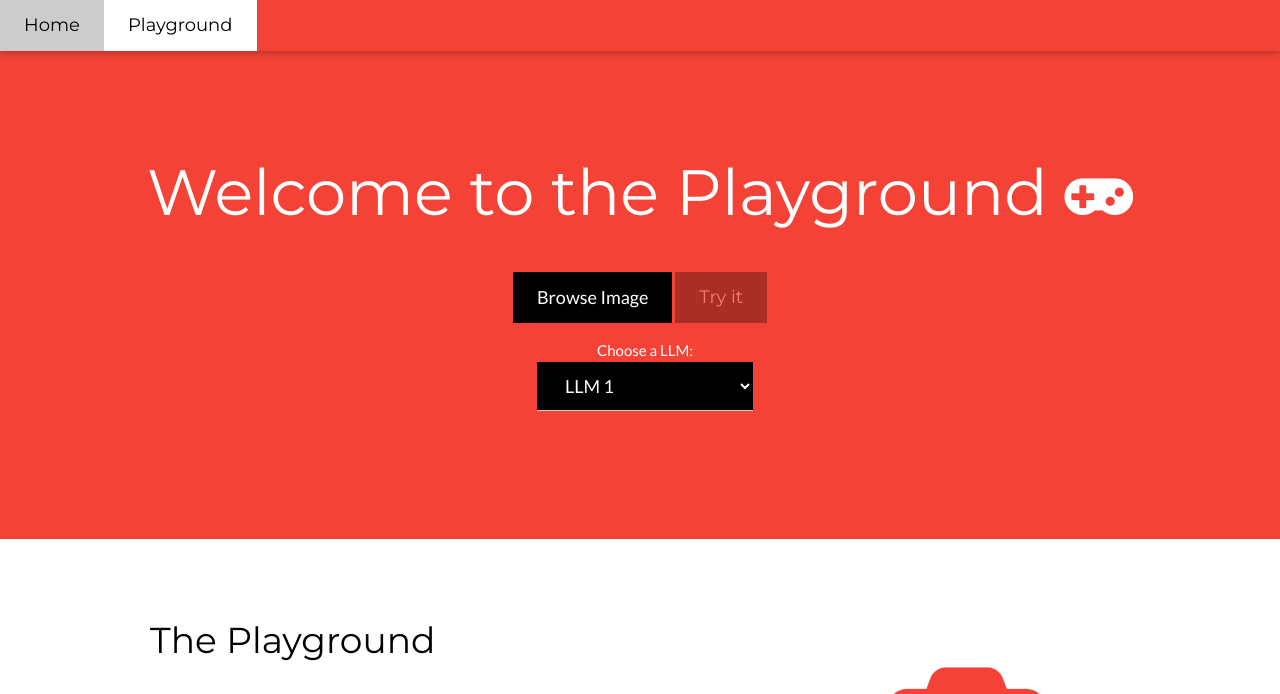
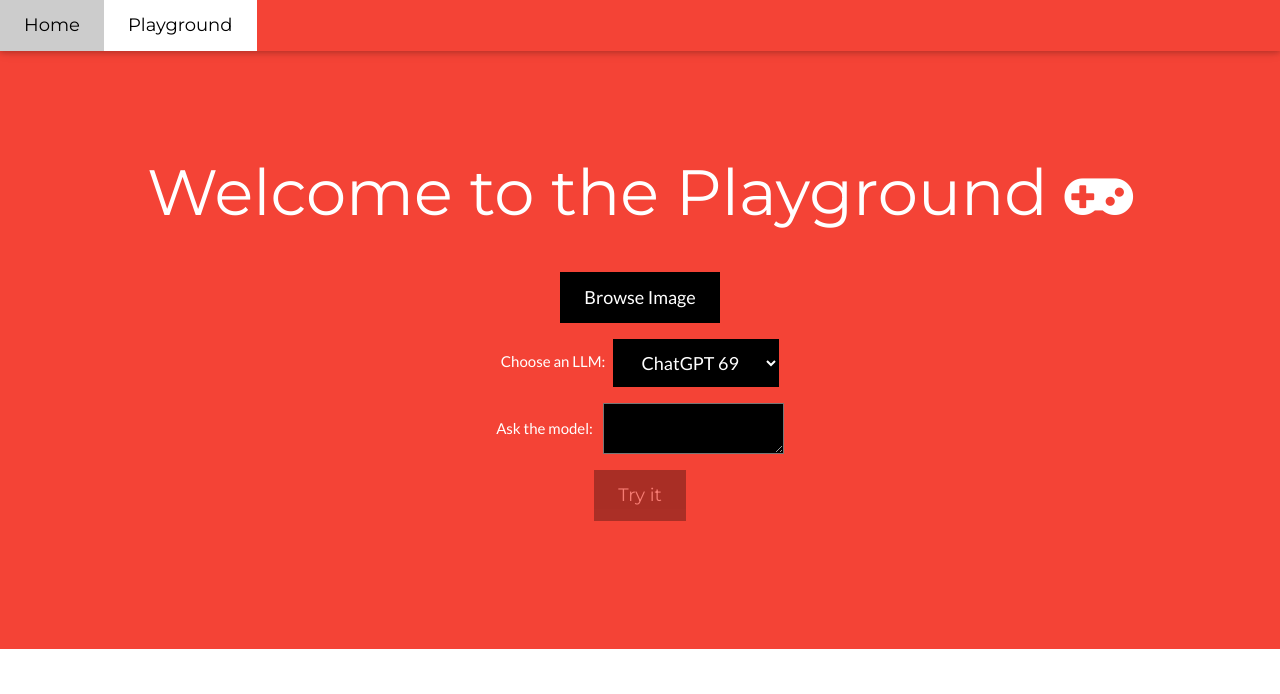
Before and after one commit to Dragos-Grigore/Proiect-Topici-Speciale-Inginerie-Software-, a Django app: page /multimodal/run/ in a window 1280 px wide. Shown: the top 694 px of the page. Run offline with Django 5.2, Linux system fonts and the light colour scheme.

Commit message:
Added LENS integration

```diff
--- a/tsis/home/templates/index.html
+++ b/tsis/home/templates/index.html
@@ -80,7 +80,6 @@ body,h1,h2,h3,h4,h5,h6 {font-family: "Lato", sans-serif}
   </footer>
 
     <script>
-
       function myFunction() {
         var x = document.getElementById("navDemo");
         if (x.className.indexOf("w3-show") == -1) {
@@ -90,6 +89,5 @@ function myFunction() {
         }
       }
     </script>
-
   </body>
 </html>
--- a/tsis/proiect/templates/proiect.html
+++ b/tsis/proiect/templates/proiect.html
@@ -42,27 +42,29 @@ body,h1,h2,h3,h4,h5,h6 {font-family: "Lato", sans-serif}
           <label for="file-upload" class="w3-button w3-black w3-padding-large w3-large w3-margin-top">
               Browse Image
           </label>
-        <input id="file-upload" type="file" name="image" accept="image/*" style="display: none;" onchange="enableTryItButton()">
 
-
-        <button id="try-it-button" type="submit" class="w3-button w3-black w3-padding-large w3-large w3-margin-top" disabled>Try it</button>
-
-    </form>
-
-    <div class="w3-margin-top" style="display: inline-block; vertical-align: middle; margin-left: 10px;">
-        <!-- Dropdown Menu (Placed next to the buttons) -->
-        <label for="llm-select">Choose a LLM:</label>
-        <select id="llm-select" class="w3-select w3-black w3-padding-large w3-large">
-            <option value="LLM 1" selected>LLM 1</option>
+          <div class="w3-margin-top" style="display: block;">
+            <label for="llm-select">Choose an LLM:</label>
+            <!-- Dropdown Menu (Placed next to the button) -->
+            <select id="llm-select" class="w3-button w3-black w3-padding-large w3-large" style="margin-left: 5px;">
+                <option value="ChatGPT 69" selected>ChatGPT 69</option>
                 <option value="LLM 2">LLM 2</option>
             </select>
           </div>
+
+          <div class="w3-margin-top" style="display: flex; align-items: center; justify-content: center;">
+              <label for="ask-llm" style="margin-right: 10px;">Ask the model: </label>
+              <textarea class="w3-black" rows="2" id="comment"></textarea>
+          </div>
+
+          <input id="file-upload" type="file" name="image" accept="image/*" style="display: none;" onchange="enableTryItButton()">
+          <button id="try-it-button" type="submit" class="w3-button w3-black w3-padding-large w3-large w3-margin-top" disabled>Try it</button>
+      </form>
 
       <!-- Message Box for Success -->
       <div id="message-box" class="w3-container w3-green w3-padding-16" style="display: none;">
           <p>Image uploaded successfully!</p>
       </div>
-
   </header>
 
 
@@ -107,13 +109,9 @@ body,h1,h2,h3,h4,h5,h6 {font-family: "Lato", sans-serif}
   </footer>
 
     <script>
-
       function enableTryItButton() {
         document.getElementById('try-it-button').disabled = false;
       }
-
-
-
 
       document.getElementById('upload-form').addEventListener('submit', function(event) {
               event.preventDefault();  // Prevent normal form submission
@@ -127,10 +125,10 @@ document.getElementById('upload-form').addEventListener('submit', function(event
                   if (xhr.status == 200) {
                       // Parse the JSON response
                       var response = JSON.parse(xhr.responseText);
-                var imagePath = response.image_url;
+                      var message = response.message;
 
                       // Show an alert with the image path
-                alert('Image uploaded successfully!\nImage Path: ' + imagePath);
+                      alert('Image uploaded successfully!\nMessage: ' + message);
                   } else {
                       // Show an error message (if something goes wrong)
                       alert('Image upload failed.');
@@ -141,6 +139,5 @@ document.getElementById('upload-form').addEventListener('submit', function(event
               xhr.send(formData);
           });
     </script>
-
   </body>
 </html>
--- a/tsis/proiect/urls.py
+++ b/tsis/proiect/urls.py
@@ -2,6 +2,6 @@ from django.urls import path
 from . import views
 
 urlpatterns = [
-    path('run/', views.mutlimodal_page, name='multimodal_page'),
-    path('upload/', views.upload_image, name='upload_image'),
+    path('run/', views.multimodal_page, name='multimodal_page'),
+    path('upload/', views.upload_image, name='upload_image')
 ]
--- a/tsis/proiect/views.py
+++ b/tsis/proiect/views.py
@@ -1,10 +1,14 @@
-from django.shortcuts import render
-
 from django.shortcuts import render
 from django.http import JsonResponse
 from django.core.files.storage import FileSystemStorage
 
-def mutlimodal_page(request):
+from lens import Lens, LensProcessor
+from PIL import Image
+import requests
+import torch
+from transformers import AutoTokenizer, AutoModelForSeq2SeqLM
+
+def multimodal_page(request):
     return render(request, 'proiect.html')
 
 def upload_image(request):
@@ -12,18 +16,34 @@ def upload_image(request):
         image = request.FILES['image']
         fs = FileSystemStorage()
 
-
         filename = fs.save(image.name, image)
 
+        message = analyze_image(image)
         uploaded_image_url = fs.url(filename)
-
-
         absolute_image_path = fs.path(filename)
 
         return JsonResponse({
-            'message': 'Image uploaded successfully!',
+            'message': message,
             'image_url': uploaded_image_url,
             'image_path': absolute_image_path,
         })
 
     return JsonResponse({'message': 'Invalid request.'}, status=400)
+
+def analyze_image(image):
+    image = Image.open(image).convert('RGB')
+    question = "What is the image about?"
+
+    lens = Lens()
+    processor = LensProcessor()
+    with torch.no_grad():
+        samples = processor([image],[question])
+        lens(samples)
+
+    tokenizer = AutoTokenizer.from_pretrained("google/flan-t5-small",truncation_side = 'left',padding = True)
+    LLM_model = AutoModelForSeq2SeqLM.from_pretrained("google/flan-t5-small")
+
+    input_ids = tokenizer(samples["prompts"], return_tensors="pt").input_ids
+    outputs = LLM_model.generate(input_ids)
+
+    return tokenizer.decode(outputs[0])
```
Lines whose indentation alone changed are shown as unchanged.
